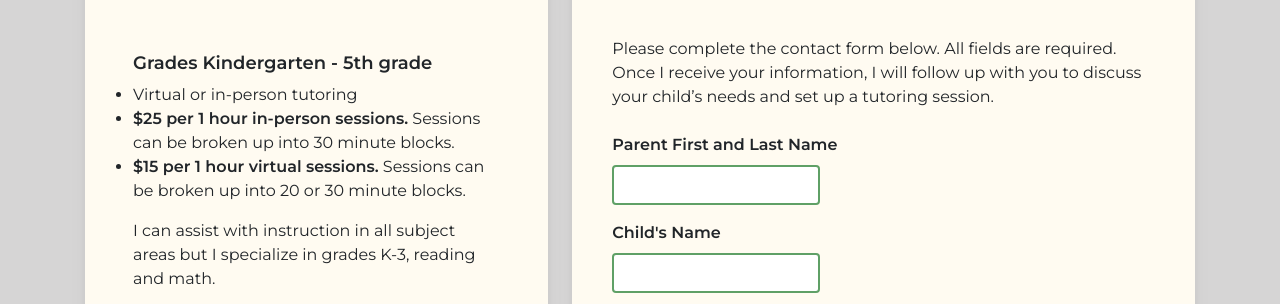
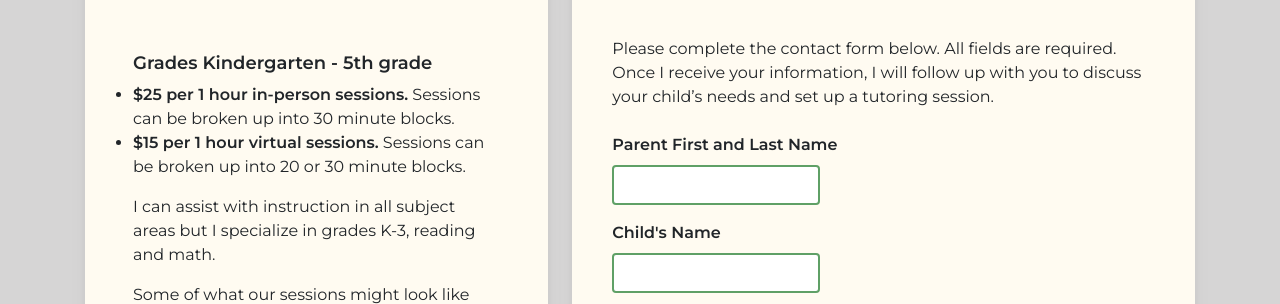
Before and after one commit to laura-abowd/laura-tutors, a plain HTML site: page index.html in a window 1280 px wide. Shown: the part 431-735 px from the top of the page. Drawn offline with nearby package versions, Linux system fonts and the light colour scheme.

Commit message:
removed first li item

```diff
--- a/index.html
+++ b/index.html
@@ -33,7 +33,6 @@
       <div class="my-2 p-5">
         <h3>Grades Kindergarten - 5th grade</h3>
         <ul>
-          <li>Virtual or in-person tutoring</li>
           <li><span class="bolder">$25 per 1 hour in-person sessions.</span> Sessions can be broken up into 30 minute blocks.</li>
           <li><span class="bolder">$15 per 1 hour virtual sessions.</span> Sessions can be broken up into 20 or 30 minute blocks.</li>
         </ul>
```
